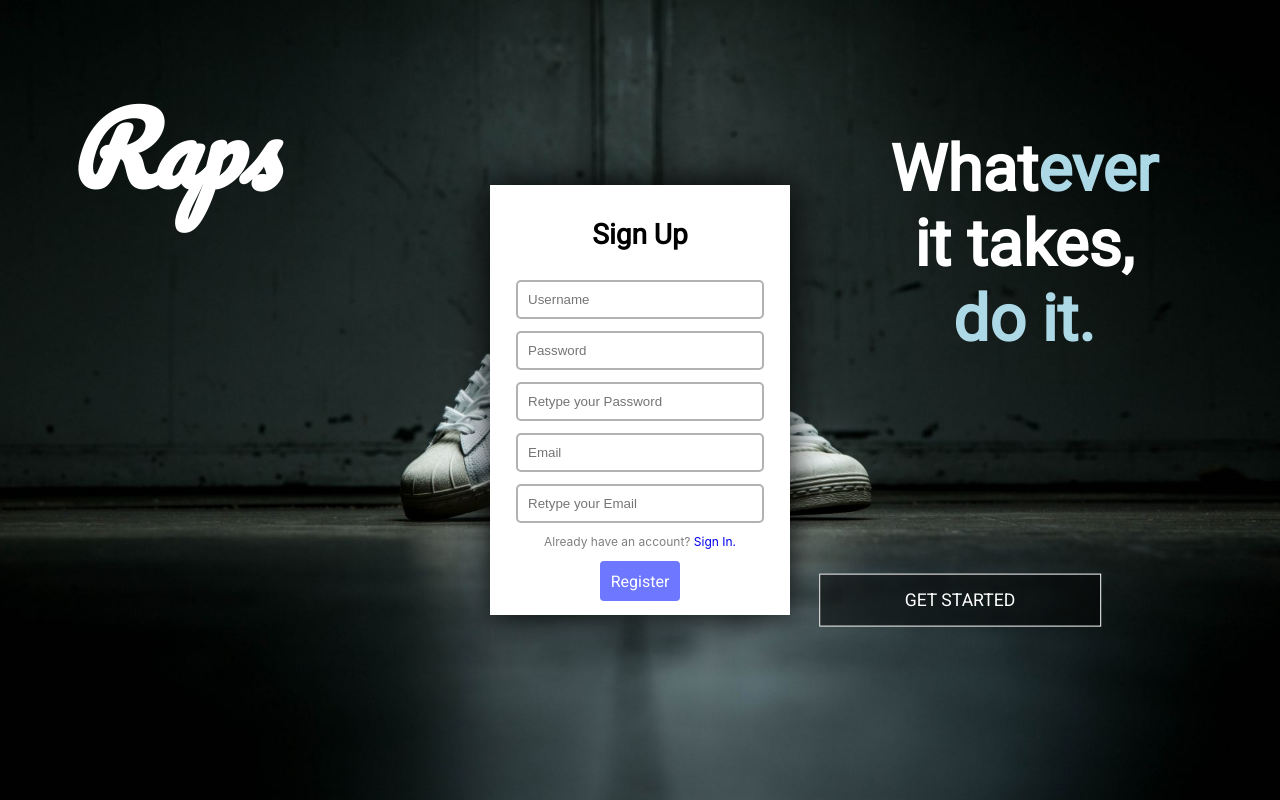
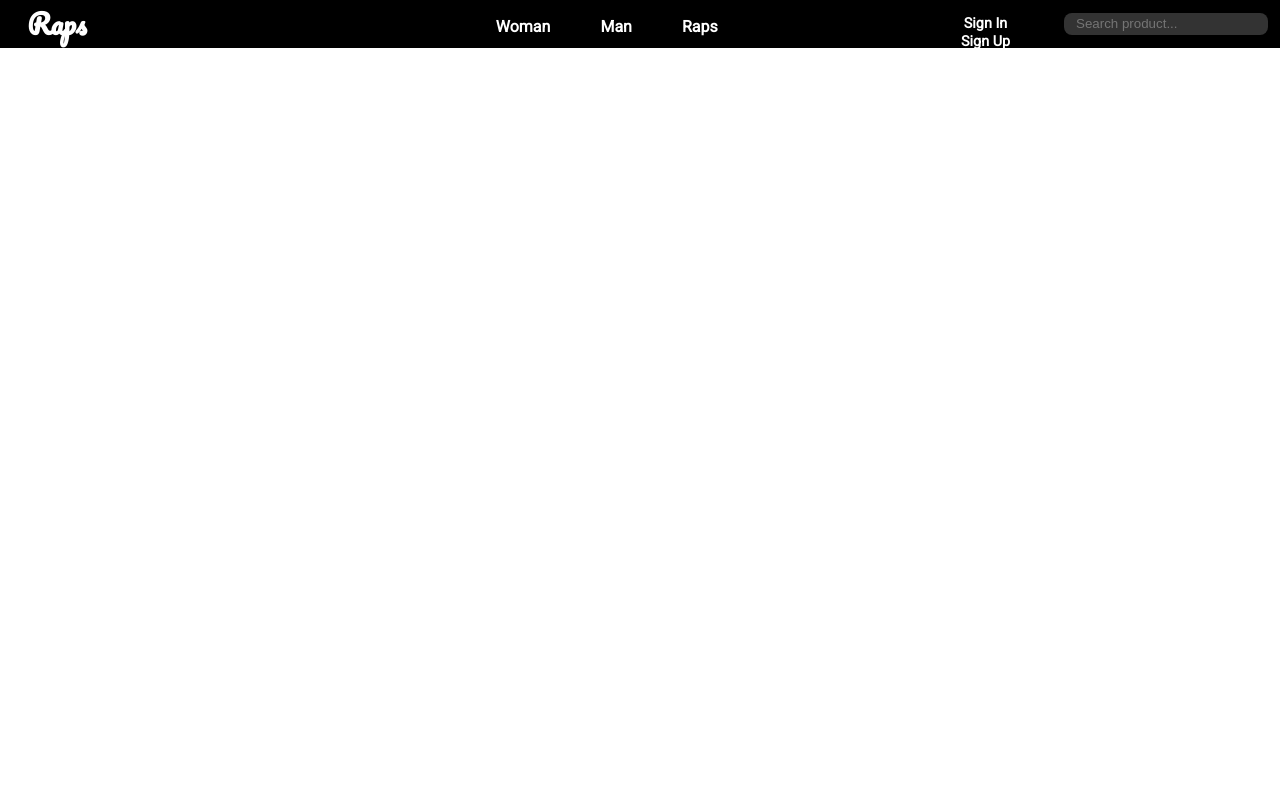
Before and after one commit to hidanscript/Raps-Frontend, a React app: page / in a window 1280 px wide. Built offline with nearby package versions, Linux system fonts and the light colour scheme.

Commit message:
Added Navigation Bar

```diff
--- a/src/js/App.js
+++ b/src/js/App.js
@@ -12,8 +12,8 @@ export default class App extends Component {
 			<div className="App">
 				<Route render={({location}) => (
 					<Switch>
-						<Route path="/home" component={Home}/>
-						<Route path="/" component={Home}/>
+						<Route path="/home" component={MainPage}/>
+						<Route path="/" component={MainPage}/>
 						<Route path="/main" component={MainPage}/>
 					</Switch>
 				)} />
--- a/src/js/Home.js
+++ b/src/js/Home.js
@@ -1,12 +1,19 @@
 import React, { Component } from 'react';
 import './components/css/Home.css';
-//import { Link } from 'react-router-dom';
+import { Link } from 'react-router-dom';
 
 import SignUpForm from './components/Login/SignUpForm';
 
 export default class Home extends Component {
 
+	constructor(props) {
+		super(props);
+
+		this.showForm = this.showForm.bind(this);
+	}
+
 	showForm(){
+		alert("Showing form");
 		return <SignUpForm/>
 	}
 
@@ -17,7 +24,9 @@ export default class Home extends Component {
 					<h1>Raps</h1>
 					<p>What<strong>ever</strong><br/> it takes,<br/> <strong>do it.</strong></p>
 				</div>
-				<button onClick={() => {this.showForm.bind(this)}}>GET STARTED</button>
+				<Link to="/main">
+					<button>GET STARTED</button>
+				</Link>
 				<SignUpForm/>
 			</div>
 		);
--- a/src/js/MainPage.js
+++ b/src/js/MainPage.js
@@ -1,17 +1,14 @@
 import React, { Component } from 'react';
 import SignUpForm from './components/Login/SignUpForm';
 import './components/css/MainPage.css';
+import NavBar from './components/Navigation/NavBar';
 
 export default class MainPage extends Component {
-
-	componentDidMount() {
-		alert("Mounted");
-	}
 
 	render() {
 		return(
 			<div className="main-page">
-				<SignUpForm/>
+				<NavBar/>
 			</div>
 		);
 	}
--- a/src/js/components/Login/SignUpForm.css
+++ b/src/js/components/Login/SignUpForm.css
@@ -1,13 +1,19 @@
 .sign-up-form {
 	position: absolute;
+	width: 100%;
+	height: 100%;
+	background-color: rgba(0,0,0,.8);
+	animation: intro 1s ease;
+	transition: 350ms ease-out;
+}
+
+.sign-up-form form {
+	position: fixed;
+	background-color: #FFF;
+	width: 280px;
 	top: 50%;
 	left: 50%;
 	transform: translate(-50%,-50%);
-}
-
-.sign-up-form form {
-	background-color: #FFF;
-	width: 280px;
 	padding: 10px;
 	height: 410px;
 	box-shadow: 0 0 35px;
@@ -59,3 +65,20 @@
 	cursor: pointer;
 	background-color: #585FCC;
 }
+
+#form-visible {
+	opacity: 1;
+}
+
+#form-invisible {
+	opacity: 0;
+	pointer-events: none;
+}
+
+@keyframes intro {
+	from {
+		opacity: 0;
+	} to {
+		opacity: 1;
+	}
+}
--- a/src/js/components/Login/SignUpForm.js
+++ b/src/js/components/Login/SignUpForm.js
@@ -10,13 +10,20 @@ export default class SignUpForm extends Component {
 
 		this.sendForm = this.sendForm.bind(this);
 		this.validateForm = this.validateForm.bind(this);
+
+		this.state = {
+			idVisible : 'form-visible'
+		};
 	}
 
 	validateForm() {
 
-		if(validateSignUpForm.isUsername(this.userValue.value) &&
-			validateSignUpForm.isPassword(this.passValue, this.repassValue) &&
-			validateSignUpForm.isEmail(this.emailValue, this.reEmailValue)) {
+		//vf = Validate Form.
+		const vf = new validateSignUpForm();
+
+		if(vf.isUsername(this.userValue.value) &&
+			vf.isPassword(this.passValue, this.repassValue) &&
+			vf.isEmail(this.emailValue, this.reEmailValue)) {
 
 			return true;
 		}
@@ -47,8 +54,11 @@ export default class SignUpForm extends Component {
 			this.emailValue.value = '';
 			this.reEmailValue.value = '';
 
+			this.setState({
+				idVisible : 'form-invisible'
+			});
+
 			console.log(newUser);
-			return <Link to="/home" />
 		} else {
 			alert('Error in some of the fields, check them and try it again.');
 		}
@@ -56,7 +66,7 @@ export default class SignUpForm extends Component {
 
 	render() {
 		return(
-			<div className="sign-up-form">
+			<div className='sign-up-form' id={this.state.idVisible}>
 				<form onSubmit={this.sendForm}>
 					<h2>Sign Up</h2>
 					<input type="text" id="user-input" placeholder="Username" ref={(user_value) => this.userValue = user_value}/>
--- /dev/null
+++ b/src/js/components/Navigation/NavBar.css
@@ -0,0 +1,53 @@
+.nav-bar {
+	width: 100vw;
+	height: 3em;
+	background-color: black;
+	display: flex;
+}
+
+.nav-bar h2 {
+	color: white;
+	margin: 0px;
+	margin-left: 1em;
+	padding: 0;
+	font-family: 'Pacifico', sans-serif;
+	font-size: 1.7em;
+	cursor: pointer;
+}
+
+.nav-bar img {
+	width: 5em;
+	padding: 3px;
+	margin-left: 2em;
+	height: 90%;
+}
+
+.nav-bar ul {
+	list-style: none;
+	color: white;
+	display: inline-block;
+}
+
+.nav-links {
+	width: 100%;
+	height: 100%;
+	float: right;
+	justify-content: right;
+	align-items: right;
+	text-align: right;
+	transform: translateX(-15%);
+}
+
+.nav-links-sign ul {
+	font-size: 0.9em;
+	list-style: none;
+	display: inline-block;
+}
+
+.nav-links-sign {
+	width: 30%;
+	height: 100%;
+	justify-content: center;
+	align-items: center;
+	text-align: center;
+}
--- /dev/null
+++ b/src/js/components/Navigation/NavBar.js
@@ -0,0 +1,36 @@
+import React, { Component } from 'react';
+import NavLink from './NavLink';
+import SearchBar from './SearchBar';
+import Logo from '../../../img/5.jpg';
+
+//Styles
+import './NavBar.css';
+
+export default class NavBar extends Component {
+
+	render() {
+		return(
+			<div className="nav-bar">
+				<h2>Raps</h2>
+
+				<div className="nav-links">
+					<ul>
+						<NavLink text="Woman" link="#"/>
+						<NavLink text="Man" link="#"/>
+						<NavLink text="Raps" link="#"/>
+					</ul>
+				</div>
+
+				<div className="nav-links-sign">
+					<ul>
+						<NavLink text="Sign In" link="#"/>
+						<NavLink text="Sign Up" link="#"/>
+					</ul>
+				</div>
+
+				<SearchBar/>
+			</div>
+		);
+	}
+
+}
--- /dev/null
+++ b/src/js/components/Navigation/NavLink.css
@@ -0,0 +1,16 @@
+.nav-link {
+	display: inline-block;
+	margin-left: 50px;
+}
+
+.nav-link a {
+	color: white;
+	text-decoration: none;
+	font-weight: bold;
+	font-family: 'Roboto', sans-serif;
+	transition: 250ms ease;
+}
+
+.nav-link a:hover {
+	color: gray;
+}
--- /dev/null
+++ b/src/js/components/Navigation/NavLink.js
@@ -0,0 +1,16 @@
+import React, { Component } from 'react';
+import './NavLink.css';
+
+export default class NavLink extends Component {
+
+	constructor(props) {
+		super(props);
+	}
+
+	render() {
+		return(
+			<li className="nav-link"><a href={this.props.link}>{this.props.text}</a></li>
+		);
+	}
+
+}
--- /dev/null
+++ b/src/js/components/Navigation/SearchBar.css
@@ -0,0 +1,16 @@
+.search-bar {
+	margin : 12px;
+}
+
+.search-bar input {
+	width: 15em;
+	height: 1.5em;
+	color: white;
+	border-radius: 8px;
+	background-color: rgba(255,255,255,.2);
+	border: none;
+}
+
+.search-bar input::placeholder {
+	padding: 10px;
+}
--- /dev/null
+++ b/src/js/components/Navigation/SearchBar.js
@@ -0,0 +1,14 @@
+import React, { Component } from 'react';
+import './SearchBar.css';
+
+export default class SearchBar extends Component {
+
+	render() {
+		return(
+			<div className="search-bar">
+				<input type="text" placeholder="Search product..."/>
+			</div>
+		);
+	}
+
+}
```
Also changed, not shown: src/js/components/Login/validateSignUpForm.js (+11 -3 lines), src/js/components/NavBar.js (deleted, +0 -17 lines).
